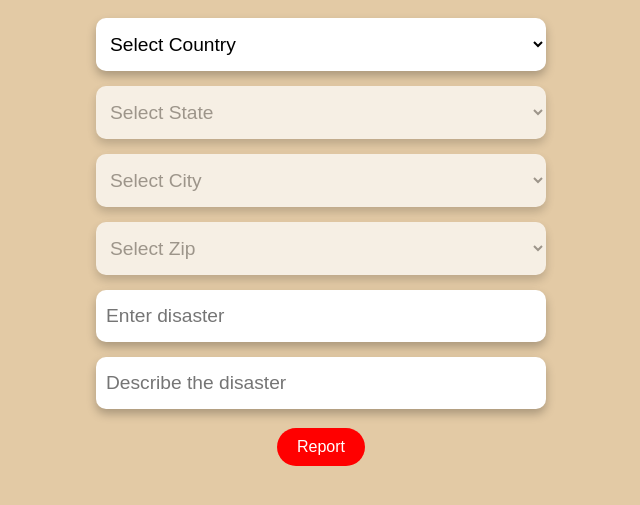
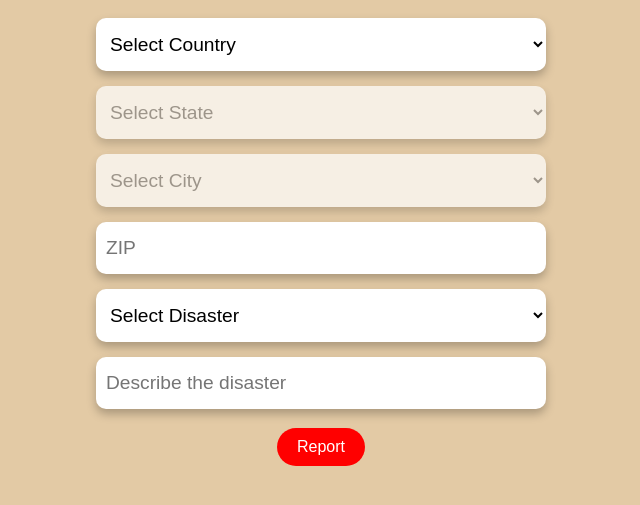
Before and after one commit to Sivabala-sba/Rapid-Response-Project, a plain HTML site: page reportform.html in a window 1280 px wide. Shown: the part 191-696 px from the top of the page, without its empty margins (319-959 px from the left). Drawn offline with Linux system fonts and the light colour scheme.

Commit message:
Update reportform.html

```diff
--- a/reportform.html
+++ b/reportform.html
@@ -22,10 +22,10 @@
             <select name="" id="city">
                 <option value="">Select City</option>
             </select>
-            <select name="" id="zip">
-                <option value="">Select Zip</option>
+            <input type="text" class="underline-input" placeholder="ZIP">
+                <select name="" id="disaster">
+                    <option value="">Select Disaster</option>
                 </select>
-                <input type="text" class="underline-input" placeholder="Enter disaster">
                 <input type="text" class="underline-input" placeholder="Describe the disaster">
                 <button type="submit" class="submit-button">Report</button>
         </form>
```
